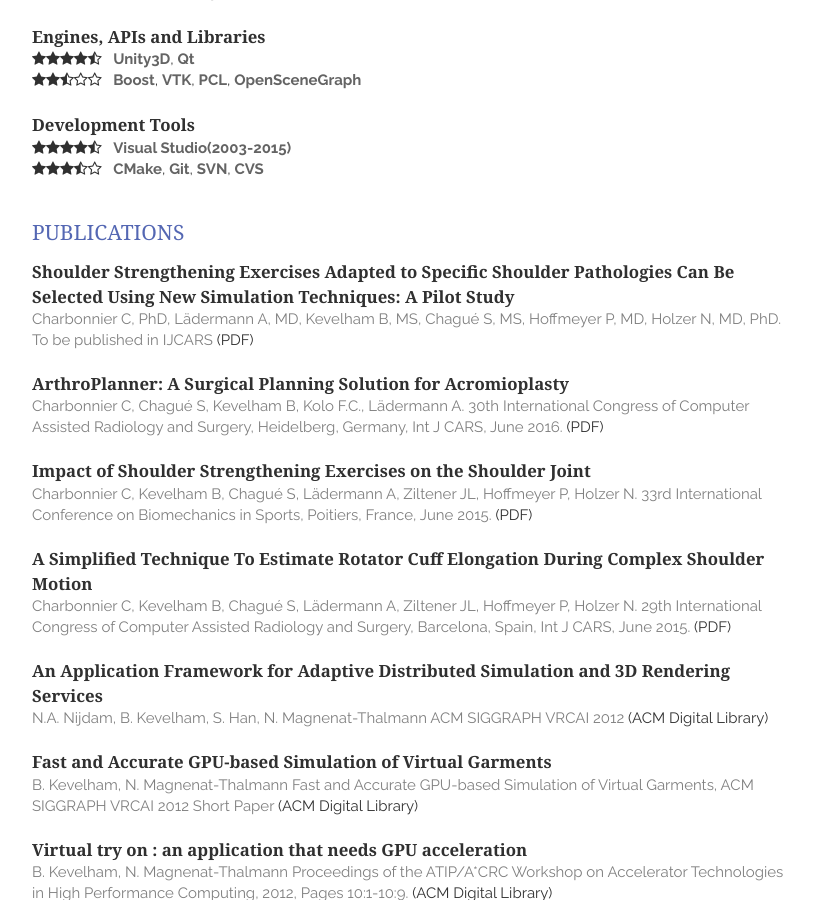
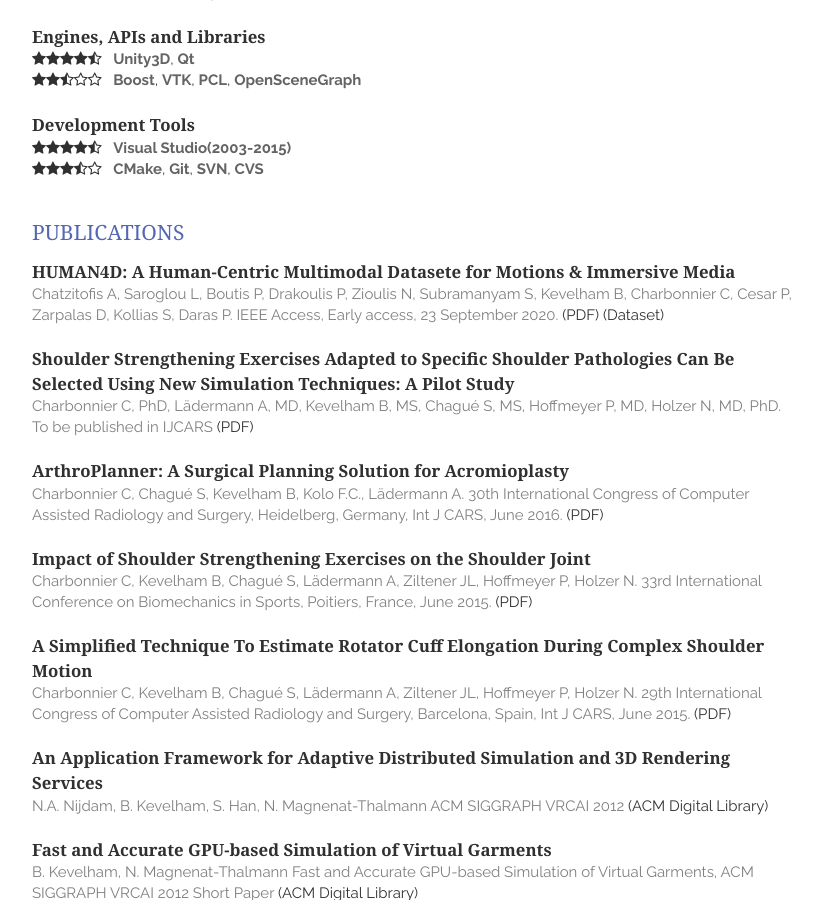
Before and after one commit to bkevelham/bkevelham.github.io, a Jekyll site: the page built from index.html, in a window 1280 px wide and 900 px high, scrolled down 1355 px. Shown: the whole window, without its empty margins (328-1150 px from the left). Built offline with Jekyll 4.4.1, drawn with Linux system fonts in a browser that asks for light colours; nearby versions of some CDN libraries; Markdown is read by kramdown in place of the engine named in the settings; the list of posts is cut into pages by our own code.

Commit message:
Add HUMAN4D publication

```diff
--- a/_includes/publications.html
+++ b/_includes/publications.html
@@ -1,5 +1,13 @@
 <section class="thirteen columns">
     <h1>Publications</h1>
+    <article>
+        <header>
+            <h1>HUMAN4D: A Human-Centric Multimodal Datasete for Motions & Immersive Media</h1>
+            <span><i>Chatzitofis A, Saroglou L, Boutis P, Drakoulis P, Zioulis N, Subramanyam S, Kevelham B, Charbonnier C, Cesar P, Zarpalas D, Kollias S, Daras P.</i> IEEE Access, Early access, 23 September 2020.</span>
+            <a href="https://ieeexplore.ieee.org/stamp/stamp.jsp?tp=&arnumber=9204617" target="_blank">(PDF)</a>
+            <a href="https://tofis.github.io/human4d_dataset/" target="_blank">(Dataset)</a>
+        </header>
+    </article>
     <article>
         <header>
             <h1>Shoulder Strengthening Exercises Adapted to Specific Shoulder Pathologies Can Be Selected Using New Simulation Techniques: A Pilot Study</h1>
```
